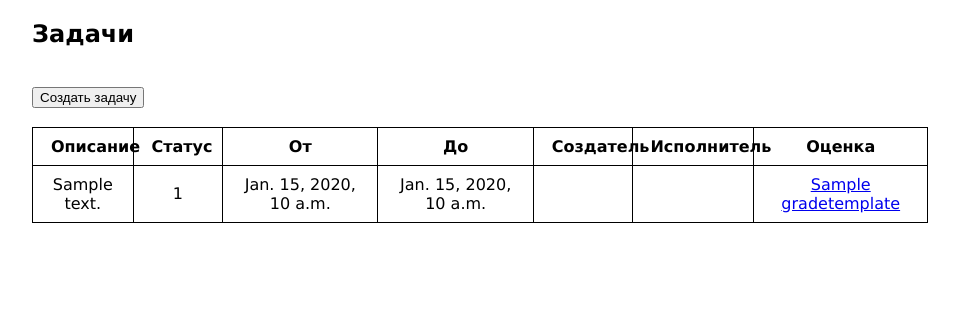
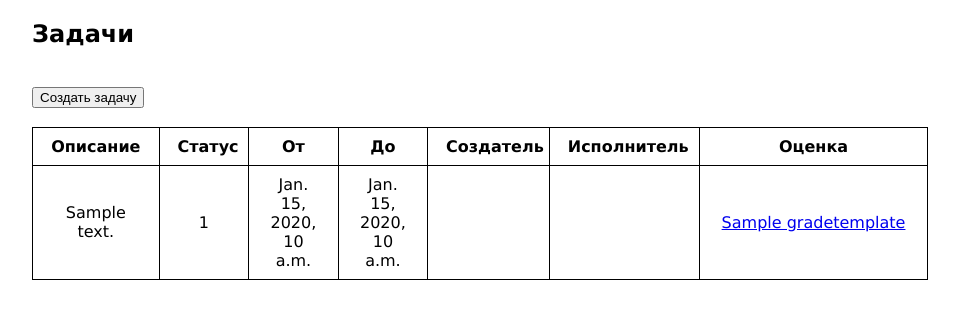
Before and after one commit to cfzile/crm, a Django app: page /tasks in a window 1280 px wide. Shown: the top 319 px of the page, without its empty margins (288-1247 px from the left). Run offline with Django 3.2, Linux system fonts and the light colour scheme; tables that the repository leaves empty hold one stand-in row (Sample ...); some libraries are stand-ins or nearby versions.

Commit message:
minor style change

```diff
--- a/templates/pages/tasks.html
+++ b/templates/pages/tasks.html
@@ -64,8 +64,8 @@
 {#                <th>Тип</th>#}
 {#                <th>Сложность</th>#}
                 <th style="width: 10%">Статус</th>
-                <th>От</th>
-                <th>До</th>
+                <th style="width: 10%">От</th>
+                <th style="width: 10%">До</th>
                 <th>Создатель</th>
                 <th>Исполнитель</th>
                 <th>Оценка</th>
```
